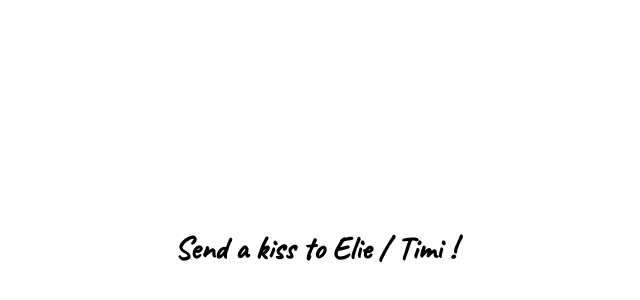
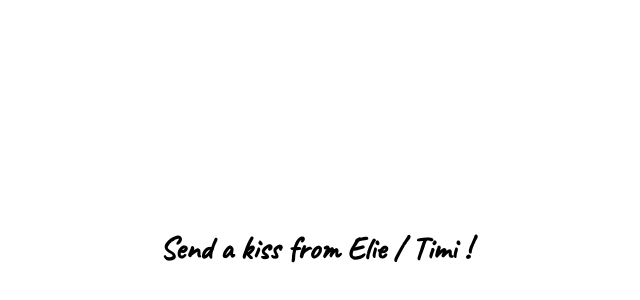
Before and after one commit to Teapotka/kiss_frontend, a plain HTML site: page index.html in a window 1280 px wide. Shown: the part 160-460 px from the top of the page, without its empty margins (333-973 px from the left). Drawn offline with Linux system fonts and the light colour scheme.

Commit message:
Update index.html

```diff
--- a/index.html
+++ b/index.html
@@ -27,7 +27,7 @@
         }
     </style>
     <div>
-        <h1>Send a kiss to <span id="elie" onclick="choose('elie')">Elie</span> / <span id="timi" onclick="choose('timi')">Timi</span> !</h1>
+        <h1>Send a kiss from <span id="elie" onclick="choose('elie')">Elie</span> / <span id="timi" onclick="choose('timi')">Timi</span> !</h1>
         <div id="container" style="display: none;">
             <img id="kiss" onclick="kiss()" src="./kiss.png" height="200"/>
             <h1>You have <span id="counter">0</span></h1>
```
